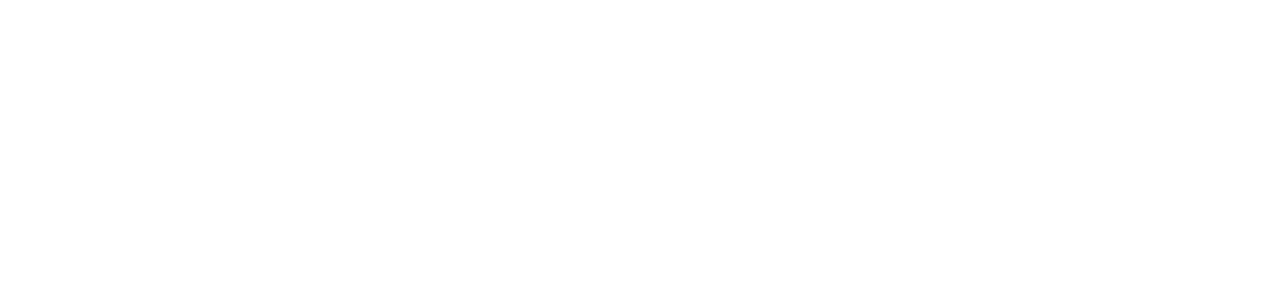
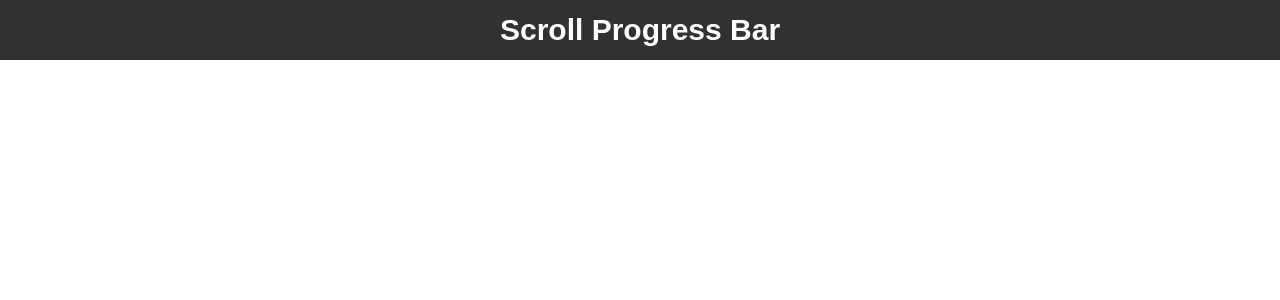
Before and after one commit to madhurabhujbal/Challenge31Days, a Vue app in the folder day9_scrollBar/progress_scrollbar/: page / in a window 1280 px wide. Shown: the top 300 px of the page. Built offline with nearby package versions, Linux system fonts and the light colour scheme.

Commit message:
Add html code and styling for header and main body of screen

```diff
--- a/day9_scrollBar/progress_scrollbar/src/App.vue
+++ b/day9_scrollBar/progress_scrollbar/src/App.vue
@@ -1,5 +1,10 @@
 <template>
   <div id="app">
+    <main>
+      <header>
+        <h1> Scroll Progress Bar </h1>
+      </header>
+    </main>
   </div>
 </template>
 
@@ -12,4 +17,32 @@ export default {
 </script>
 
 <style>
+* {
+  margin: 0;
+  padding: 0;
+  box-sizing: border-box;
+  font-family: 'montseratt', sans-serif;
+}
+
+main {
+  display: flex;
+  flex-direction: column;
+  min-height: 100vh;
+  overflow: hidden;
+}
+
+header {
+  background-color: #313131;
+  height: 60px;
+  display: flex;
+  justify-content: center;
+  align-items: center;
+}
+
+header h1 {
+  color: #FFF;
+  font-size: 30px;
+  text-align: center;
+}
+
 </style>
```
